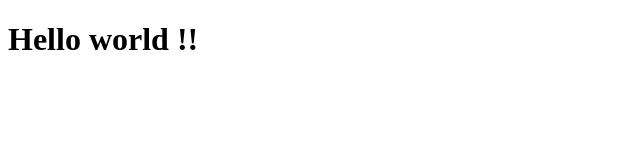
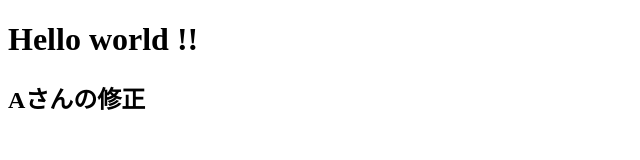
Before and after one commit to xyasuox/js-todo, a plain HTML site: page index.html in a window 1280 px wide. Shown: the whole page, without its empty margins (0-640 px from the left). Drawn offline with Linux system fonts and the light colour scheme.

Commit message:
Aさんの修正

```diff
--- a/index.html
+++ b/index.html
@@ -11,6 +11,7 @@
 
 <body>
   <h1>Hello world !!</h1>
+  <h2>Aさんの修正</h2>
 
   <script src="index.js"></script>
 </body>
```
